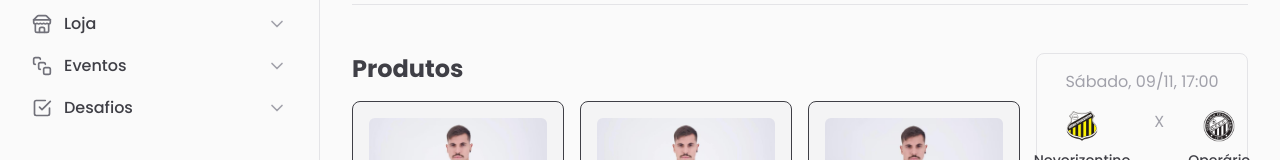
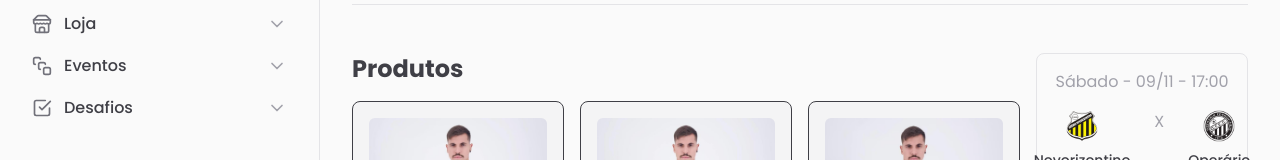
Before and after one commit to vHugo00/OFEC, a React (Vite) app: page / in a window 1280 px wide. Shown: the part 122-282 px from the top of the page. Built offline with nearby package versions, Linux system fonts and the light colour scheme.

Commit message:
Finalizando Home

```diff
--- a/src/App.jsx
+++ b/src/App.jsx
@@ -83,7 +83,7 @@ function App() {
 
           <div className="col-span-1 w-full">
             <Games
-              date="Sábado, 09/11"
+              date="Sábado - 09/11"
               time="17:00"
               teamA={{ name: "Novorizontino", logo: NovorizontinoLogo }}
               teamB={{ name: "Operário", logo: OperarioLogo }} />
--- a/src/components/Header/Coins.jsx
+++ b/src/components/Header/Coins.jsx
@@ -11,7 +11,9 @@ export function Coins() {
       </div>
 
       <div className="flex bg-zinc-100 px-4 py-2 border border-zinc-200 dark:border-zinc-700 dark:bg-zinc-800 rounded-md items-center space-x-2">
-        <ShoppingCart className="h-6 w-6 text-amber-600 dark:text-amber-400" />
+        <a href="">
+          <ShoppingCart className="h-6 w-6 text-amber-600 dark:text-amber-400" />
+        </a>
       </div>
     </div>
   );
--- a/src/components/Sidebar/Games/Games.jsx
+++ b/src/components/Sidebar/Games/Games.jsx
@@ -18,7 +18,7 @@ export function Games({ date, time, teamA, teamB }) {
     <div className="border rounded-lg border-zinc-200 dark:border-zinc-800 mb-2 pt-4">
       <div className="flex justify-center">
         <p className="text-zinc-400">
-          {date}, {time}
+          {date} - {time}
         </p>
       </div>
       <div className="flex gap-4 justify-center p-4">
```
